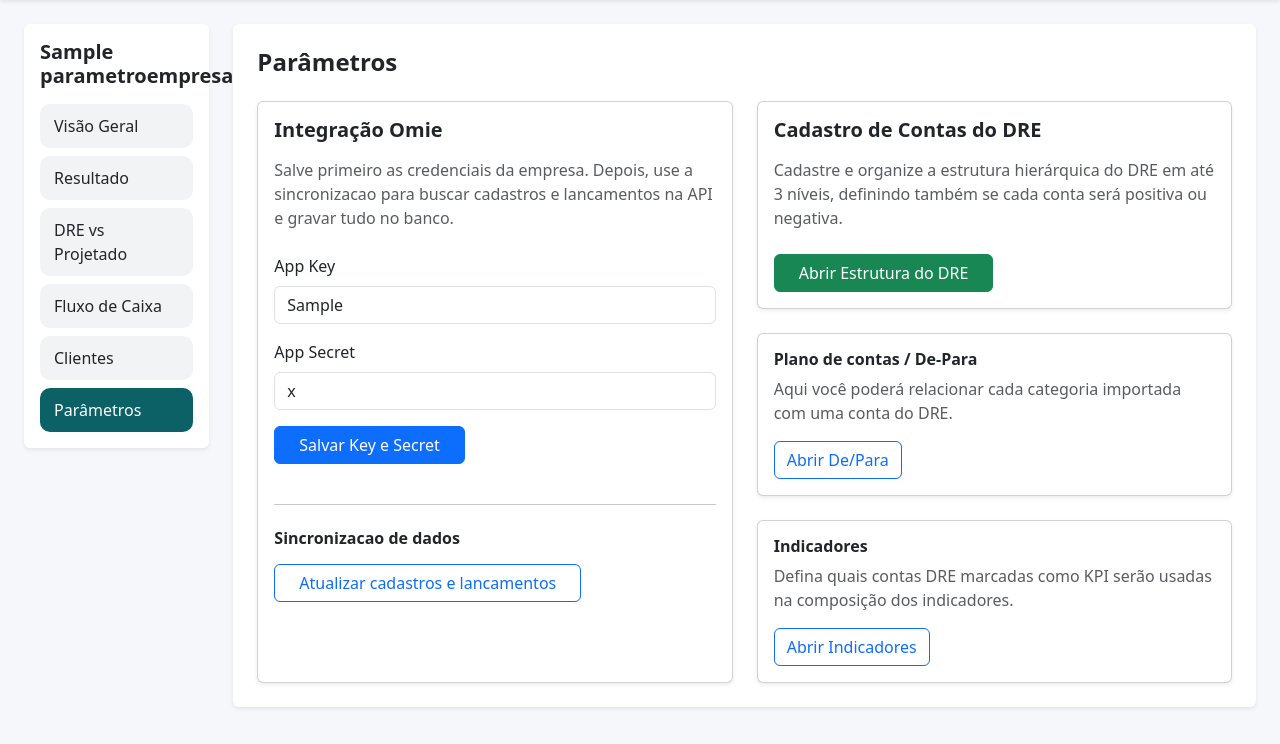
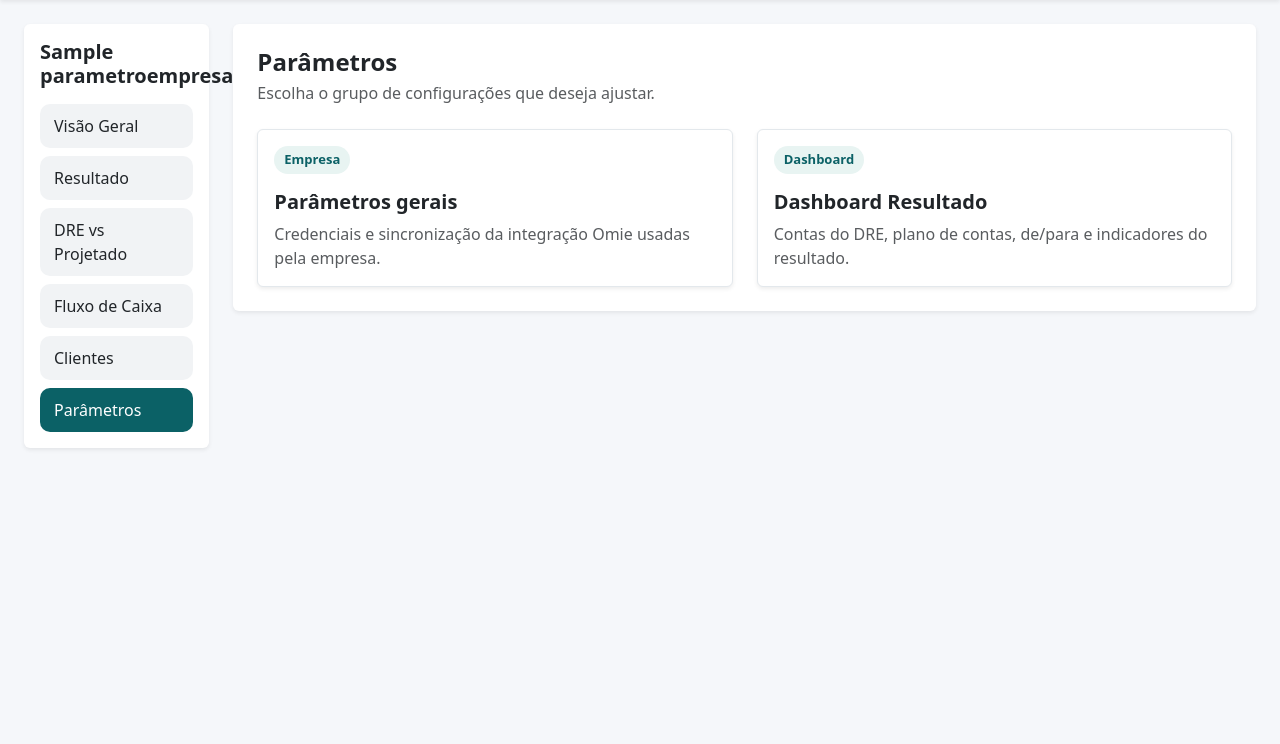
Before and after one commit to Damasi21/Metropolis, a Django app: a page that uses templates/parametros.html in a window 1280 px wide. Shown: the part 56-800 px from the top of the page. Run offline with Django 5.2, Linux system fonts and the light colour scheme; a user stored in the database is signed in; tables that the repository leaves empty hold one stand-in row (values such as "Sample post").

Commit message:
10-05 param

```diff
--- a/dashboards/urls.py
+++ b/dashboards/urls.py
@@ -3,6 +3,8 @@ from .views import (
     mover_conta_dre,
     dashboard_empresa,
     parametros_empresa,
+    parametros_gerais,
+    parametros_resultado,
     dashboard_resultado,
     contas_dre,
     depara_categoria_dre,
@@ -19,6 +21,8 @@ urlpatterns = [
     path('<slug:slug>/', dashboard_empresa, name='dashboard_empresa'),
     path('<slug:slug>/resultado/', dashboard_resultado, name='dashboard_resultado'),
     path('<slug:slug>/parametros/', parametros_empresa, name='parametros_empresa'),
+    path('<slug:slug>/parametros/gerais/', parametros_gerais, name='parametros_gerais'),
+    path('<slug:slug>/parametros/resultado/', parametros_resultado, name='parametros_resultado'),
     path('<slug:slug>/parametros/sincronizacao-omie/iniciar/', iniciar_sincronizacao_omie, name='iniciar_sincronizacao_omie'),
     path('<slug:slug>/parametros/sincronizacao-omie/status/<str:task_id>/', status_sincronizacao_omie, name='status_sincronizacao_omie'),
     path('<slug:slug>/parametros/contas-dre/', contas_dre, name='contas_dre'),
--- a/dashboards/views.py
+++ b/dashboards/views.py
@@ -1390,6 +1390,28 @@ def dashboard_resultado(request, slug):
 def parametros_empresa(request, slug):
     empresa = get_object_or_404(ParametroEmpresa, slug_empresa__iexact=slug)
 
+    contexto = {
+        'slug': slug,
+        'empresa_nome': empresa.nome_empresa,
+        'empresa': empresa,
+    }
+    return render(request, 'parametros.html', contexto)
+
+
+def parametros_resultado(request, slug):
+    empresa = get_object_or_404(ParametroEmpresa, slug_empresa__iexact=slug)
+
+    contexto = {
+        'slug': slug,
+        'empresa_nome': empresa.nome_empresa,
+        'empresa': empresa,
+    }
+    return render(request, 'parametros_resultado.html', contexto)
+
+
+def parametros_gerais(request, slug):
+    empresa = get_object_or_404(ParametroEmpresa, slug_empresa__iexact=slug)
+
     modal_mensagem = None
     modal_tipo = None
 
@@ -1436,7 +1458,7 @@ def parametros_empresa(request, slug):
         'modal_mensagem': modal_mensagem,
         'modal_tipo': modal_tipo,
     }
-    return render(request, 'parametros.html', contexto)
+    return render(request, 'parametros_gerais.html', contexto)
 
 
 def iniciar_sincronizacao_omie(request, slug):
--- a/requirements.txt
+++ b/requirements.txt
@@ -17,6 +17,7 @@ django-mssql-backend==2.8.1
 django-widget-tweaks==1.5.0
 et_xmlfile==2.0.0
 fonttools==4.58.0
+gunicorn==23.0.0
 html5lib==1.1
 idna==3.10
 lxml==5.4.0
--- a/static/css/style.css
+++ b/static/css/style.css
@@ -207,6 +207,36 @@ body {
     background-color: #0b6166;
     color: #fff;
     border-color: #0b6166;
+}
+
+.parametro-grupo-link {
+    display: block;
+    height: 100%;
+    color: inherit;
+    text-decoration: none;
+}
+
+.parametro-grupo-card {
+    border: 1px solid #e3e8ec;
+    transition: border-color 0.2s ease, box-shadow 0.2s ease, transform 0.2s ease;
+}
+
+.parametro-grupo-link:hover .parametro-grupo-card {
+    border-color: #0b6166;
+    box-shadow: 0 0.75rem 1.5rem rgba(15, 23, 42, 0.12) !important;
+    transform: translateY(-2px);
+}
+
+.parametro-grupo-tag {
+    display: inline-flex;
+    align-items: center;
+    min-height: 28px;
+    padding: 4px 10px;
+    border-radius: 999px;
+    background: #e8f4f2;
+    color: #0b6166;
+    font-size: 13px;
+    font-weight: 700;
 }
 
 /* =========================
--- a/templates/contas_dre.html
+++ b/templates/contas_dre.html
@@ -44,7 +44,7 @@
                             Importar Planilha
                         </button>
 
-                        <a href="{% url 'parametros_empresa' slug=slug %}" class="btn btn-outline-secondary">
+                        <a href="{% url 'parametros_resultado' slug=slug %}" class="btn btn-outline-secondary">
                             Voltar
                         </a>
                     </div>
--- a/templates/depara_categoria_dre.html
+++ b/templates/depara_categoria_dre.html
@@ -60,7 +60,7 @@
                             </button>
                         </form>
 
-                        <a href="{% url 'parametros_empresa' slug=slug %}" class="btn btn-outline-secondary">
+                        <a href="{% url 'parametros_resultado' slug=slug %}" class="btn btn-outline-secondary">
                             Voltar
                         </a>
                     </div>
--- a/templates/indicadores.html
+++ b/templates/indicadores.html
@@ -31,7 +31,7 @@
                         </p>
                     </div>
 
-                    <a href="{% url 'parametros_empresa' slug=slug %}" class="btn btn-outline-secondary">
+                    <a href="{% url 'parametros_resultado' slug=slug %}" class="btn btn-outline-secondary">
                         Voltar
                     </a>
                 </div>
--- a/templates/parametros.html
+++ b/templates/parametros.html
@@ -1,5 +1,4 @@
 {% extends 'base.html' %}
-{% load static %}
 
 {% block title %}Parâmetros | {{ empresa_nome }}{% endblock %}
 
@@ -24,135 +23,41 @@
 
         <section class="col-md-10">
             <div class="bg-white shadow-sm rounded p-4">
-                <div class="d-flex justify-content-between align-items-center mb-4">
-                    <h4 class="fw-bold mb-0">Parâmetros</h4>
+                <div class="mb-4">
+                    <h4 class="fw-bold mb-1">Parâmetros</h4>
+                    <p class="text-muted mb-0">Escolha o grupo de configurações que deseja ajustar.</p>
                 </div>
 
-                <div class="row g-4 align-items-stretch">
+                <div class="row g-4">
                     <div class="col-lg-6">
-                        <div class="card shadow-sm h-100">
-                            <div class="card-body d-flex flex-column">
-                                <h5 class="fw-bold mb-3">Integração Omie</h5>
-                                <p class="text-muted mb-4">
-                                    Salve primeiro as credenciais da empresa. Depois, use a sincronizacao para buscar cadastros e lancamentos na API e gravar tudo no banco.
-                                </p>
-
-                                <form method="post" id="formCredenciais">
-                                    {% csrf_token %}
-                                    <input type="hidden" name="acao" value="salvar_credenciais">
-
-                                    <div class="mb-3">
-                                        <label class="form-label">App Key</label>
-                                        {{ form_parametros.app_key_omie }}
-                                    </div>
-
-                                    <div class="mb-3">
-                                        <label class="form-label">App Secret</label>
-                                        {{ form_parametros.app_secret_omie }}
-                                    </div>
-
-                                    <div class="d-flex gap-2 flex-wrap">
-                                        <button type="submit" class="btn btn-primary px-4" id="btnSalvarCredenciais">
-                                            Salvar Key e Secret
-                                        </button>
-                                    </div>
-                                </form>
-
-                                <hr class="my-4">
-
-                                <div>
-                                    <h6 class="fw-bold mb-2">Sincronizacao de dados</h6>
-                                    <p class="text-muted mb-3">
-
+                        <a href="{% url 'parametros_gerais' slug=slug %}" class="parametro-grupo-link">
+                            <div class="card shadow-sm h-100 parametro-grupo-card">
+                                <div class="card-body">
+                                    <span class="parametro-grupo-tag">Empresa</span>
+                                    <h5 class="fw-bold mt-3 mb-2">Parâmetros gerais</h5>
+                                    <p class="text-muted mb-0">
+                                        Credenciais e sincronização da integração Omie usadas pela empresa.
                                     </p>
-
-                                    <form
-                                        method="post"
-                                        id="formSincronizacaoOmie"
-                                        data-start-url="{% url 'iniciar_sincronizacao_omie' slug=slug %}"
-                                        data-status-url-template="{% url 'status_sincronizacao_omie' slug=slug task_id='__TASK_ID__' %}"
-                                    >
-                                        {% csrf_token %}
-                                        <input type="hidden" name="acao" value="sincronizar_omie">
-
-                                        <button type="submit" class="btn btn-outline-primary px-4" id="btnSincronizarOmie">
-                                            Atualizar cadastros e lancamentos
-                                        </button>
-                                    </form>
-                                </div>
-
-                                <div class="mt-4 d-none" id="blocoLoadingSincronizacao">
-                                    <div class="d-flex align-items-center gap-2 mb-2">
-                                        <div class="spinner-border spinner-border-sm text-primary" role="status"></div>
-                                        <span class="text-muted" id="textoStatusSincronizacao">Sincronizando cadastros e lancamentos da Omie e gravando no banco...</span>
-                                    </div>
-
-                                    <div class="progress" style="height: 20px;">
-                                        <div
-                                            class="progress-bar progress-bar-striped progress-bar-animated"
-                                            role="progressbar"
-                                            id="barraProgressoSincronizacao"
-                                            style="width: 0%;"
-                                            aria-valuenow="0"
-                                            aria-valuemin="0"
-                                            aria-valuemax="100"
-                                        >
-                                            0%
-                                        </div>
-                                    </div>
                                 </div>
                             </div>
-                        </div>
+                        </a>
                     </div>
 
-                    <div class="col-lg-6 d-flex flex-column gap-4">
-                        <div class="card shadow-sm">
-                            <div class="card-body d-flex flex-column">
-                                <h5 class="fw-bold mb-3">Cadastro de Contas do DRE</h5>
-                                <p class="text-muted mb-4">
-                                    Cadastre e organize a estrutura hierárquica do DRE em até 3 níveis,
-                                    definindo também se cada conta será positiva ou negativa.
-                                </p>
-
-                                <div class="mt-auto">
-                                    <a href="{% url 'contas_dre' slug=slug %}" class="btn btn-success px-4">
-                                        Abrir Estrutura do DRE
-                                    </a>
+                    <div class="col-lg-6">
+                        <a href="{% url 'parametros_resultado' slug=slug %}" class="parametro-grupo-link">
+                            <div class="card shadow-sm h-100 parametro-grupo-card">
+                                <div class="card-body">
+                                    <span class="parametro-grupo-tag">Dashboard</span>
+                                    <h5 class="fw-bold mt-3 mb-2">Dashboard Resultado</h5>
+                                    <p class="text-muted mb-0">
+                                        Contas do DRE, plano de contas, de/para e indicadores do resultado.
+                                    </p>
                                 </div>
                             </div>
-                        </div>
-
-                        <div class="card shadow-sm">
-                            <div class="card-body">
-                                <h6 class="fw-bold">Plano de contas / De-Para</h6>
-                                <p class="text-muted mb-3">
-                                    Aqui você poderá relacionar cada categoria importada com uma conta do DRE.
-                                </p>
-
-                                <a href="{% url 'depara_categoria_dre' slug=slug %}" class="btn btn-outline-primary">
-                                    Abrir De/Para
-                                </a>
-                            </div>
-                        </div>
-
-                        <div class="card shadow-sm">
-                            <div class="card-body">
-                                <h6 class="fw-bold">Indicadores</h6>
-                                <p class="text-muted mb-3">
-                                    Defina quais contas DRE marcadas como KPI serão usadas na composição dos indicadores.
-                                </p>
-
-                                <a href="{% url 'indicadores' slug=slug %}" class="btn btn-outline-primary">
-                                    Abrir Indicadores
-                                </a>
-                            </div>
-                        </div>
+                        </a>
                     </div>
                 </div>
             </div>
-
-            {% include 'modais/modais.html' %}
-            <script src="{% static 'js/parametros.js' %}?v=20260422b"></script>
         </section>
 
     </div>
```
Also changed, not shown: dashboards/tests.py (+10 -1 lines), metropolis/settings.py (+16 -7 lines), templates/parametros_gerais.html (added, +118 -0 lines), templates/parametros_resultado.html (added, +94 -0 lines).
